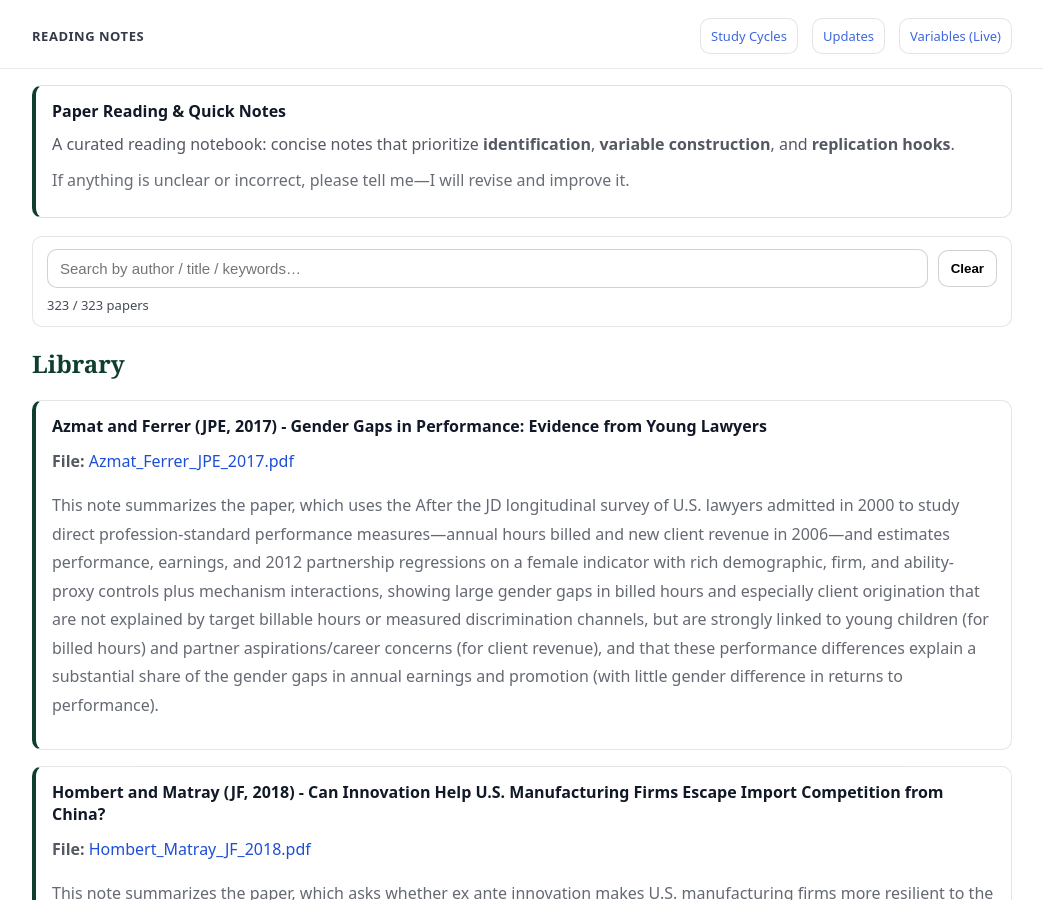
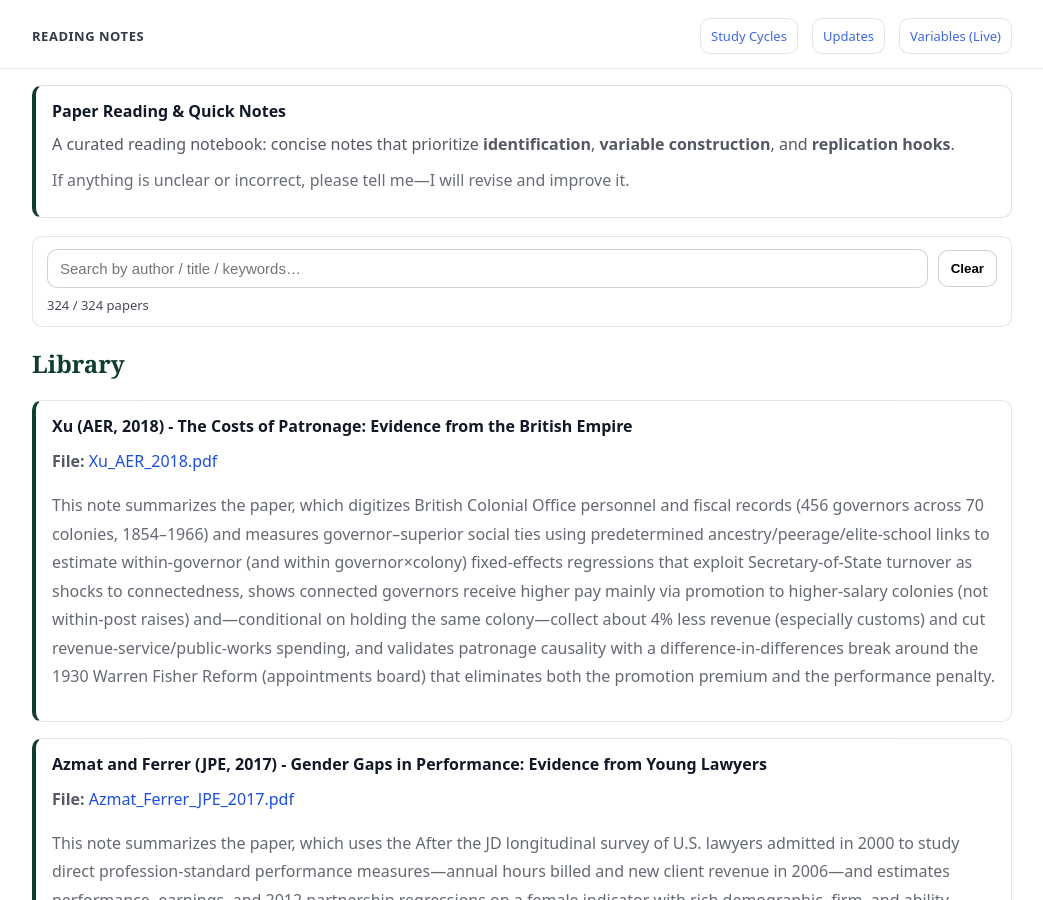
Before and after one commit to yaxinzn/study-archive, a Jekyll site: the page built from reading/index.md, in a window 1280 px wide and 900 px high. Shown: the whole window, without its empty margins (118-1161 px from the left). Built offline with Jekyll 4.4.1, drawn with Linux system fonts in a browser that asks for light colours.

Commit message:
Reading: add/update Xu_AER_2018.pdf

```diff
--- a/_data/reading.yml
+++ b/_data/reading.yml
@@ -1,3 +1,7 @@
+- title: "Xu (AER, 2018) - The Costs of Patronage: Evidence from the British Empire"
+  file: "Xu_AER_2018.pdf"
+  desc: "This note summarizes the paper, which digitizes British Colonial Office personnel and fiscal records (456 governors across 70 colonies, 1854–1966) and measures governor–superior social ties using predetermined ancestry/peerage/elite-school links to estimate within-governor (and within governor×colony) fixed-effects regressions that exploit Secretary-of-State turnover as shocks to connectedness, shows connected governors receive higher pay mainly via promotion to higher-salary colonies (not within-post raises) and—conditional on holding the same colony—collect about 4% less revenue (especially customs) and cut revenue-service/public-works spending, and validates patronage causality with a difference-in-differences break around the 1930 Warren Fisher Reform (appointments board) that eliminates both the promotion premium and the performance penalty."
+
 - title: "Azmat and Ferrer (JPE, 2017) - Gender Gaps in Performance: Evidence from Young Lawyers"
   file: "Azmat_Ferrer_JPE_2017.pdf"
   desc: "This note summarizes the paper, which uses the After the JD longitudinal survey of U.S. lawyers admitted in 2000 to study direct profession-standard performance measures—annual hours billed and new client revenue in 2006—and estimates performance, earnings, and 2012 partnership regressions on a female indicator with rich demographic, firm, and ability-proxy controls plus mechanism interactions, showing large gender gaps in billed hours and especially client origination that are not explained by target billable hours or measured discrimination channels, but are strongly linked to young children (for billed hours) and partner aspirations/career concerns (for client revenue), and that these performance differences explain a substantial share of the gender gaps in annual earnings and promotion (with little gender difference in returns to performance)."
```
Also changed, not shown: 1 other file.
